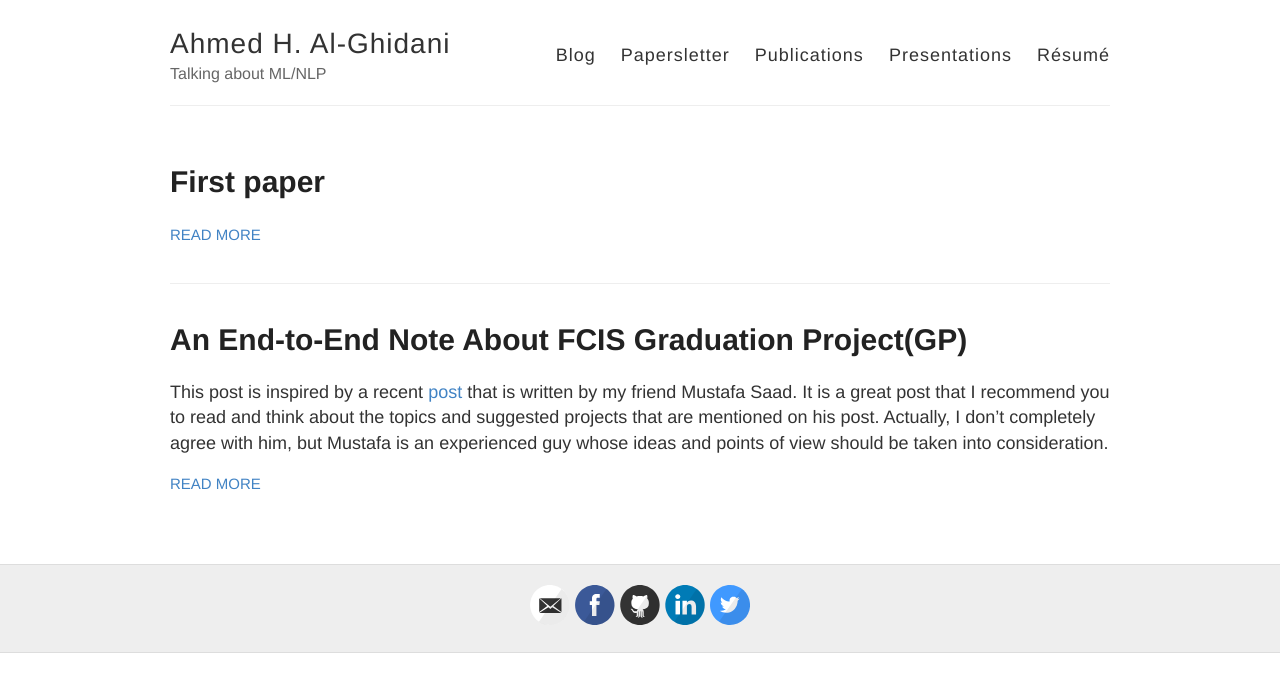
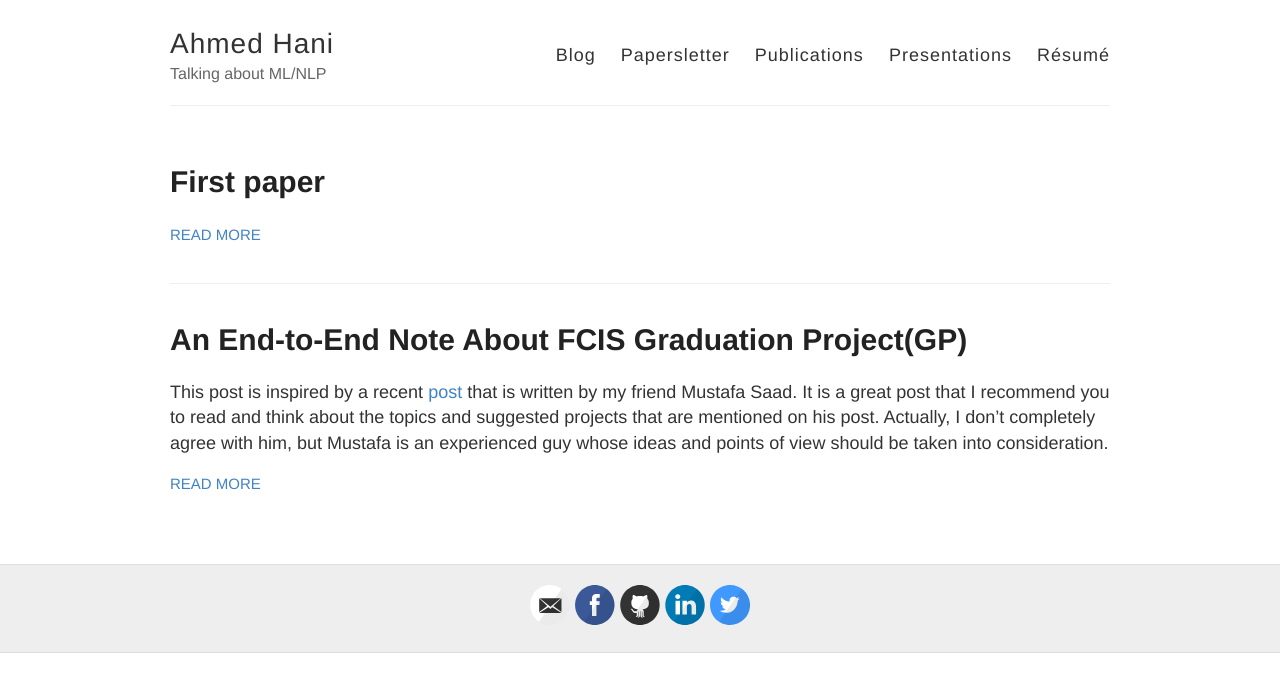
Before and after one commit to AhmedHani/AhmedHani.github.io, a Jekyll site: the page built from index.html, in a window 1280 px wide. Shown: the top 692 px of the page. Built offline with Jekyll 4.4.1, drawn with Linux system fonts in a browser that asks for light colours.

Commit message:
Change author name from Ahmed H. Al-Ghidani to Ahmed Hani
🤖 Generated with [Claude Code](https://claude.com/claude-code)

Co-Authored-By: Claude Sonnet 4.5 <noreply@anthropic.com>

```diff
--- a/_config.yml
+++ b/_config.yml
@@ -3,7 +3,7 @@
 #
 
 # Name of your site (displayed in the header)
-name: Ahmed H. Al-Ghidani
+name: Ahmed Hani
 
 # Short bio or description (displayed in the header)
 description: Talking about ML/NLP
```
